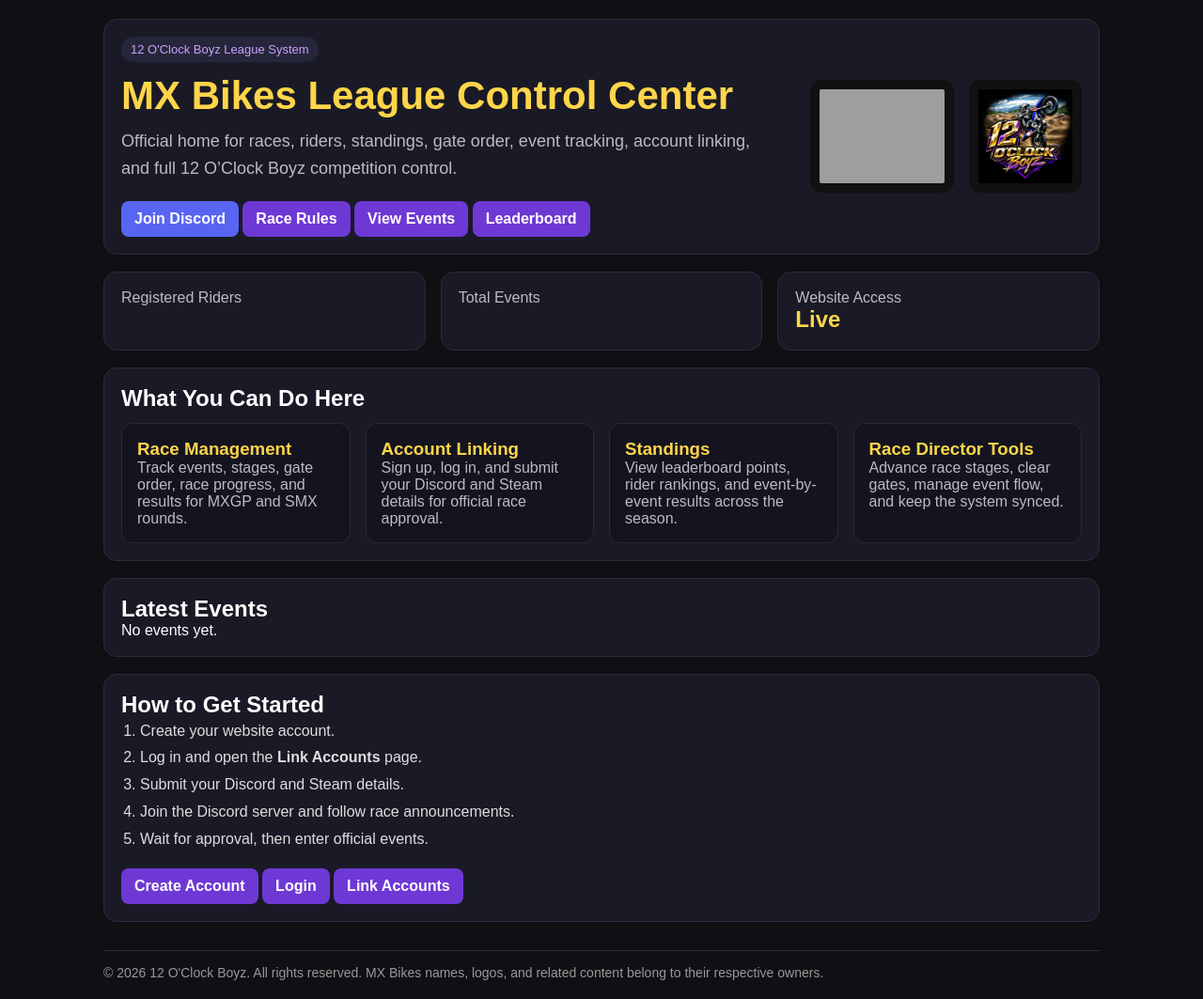
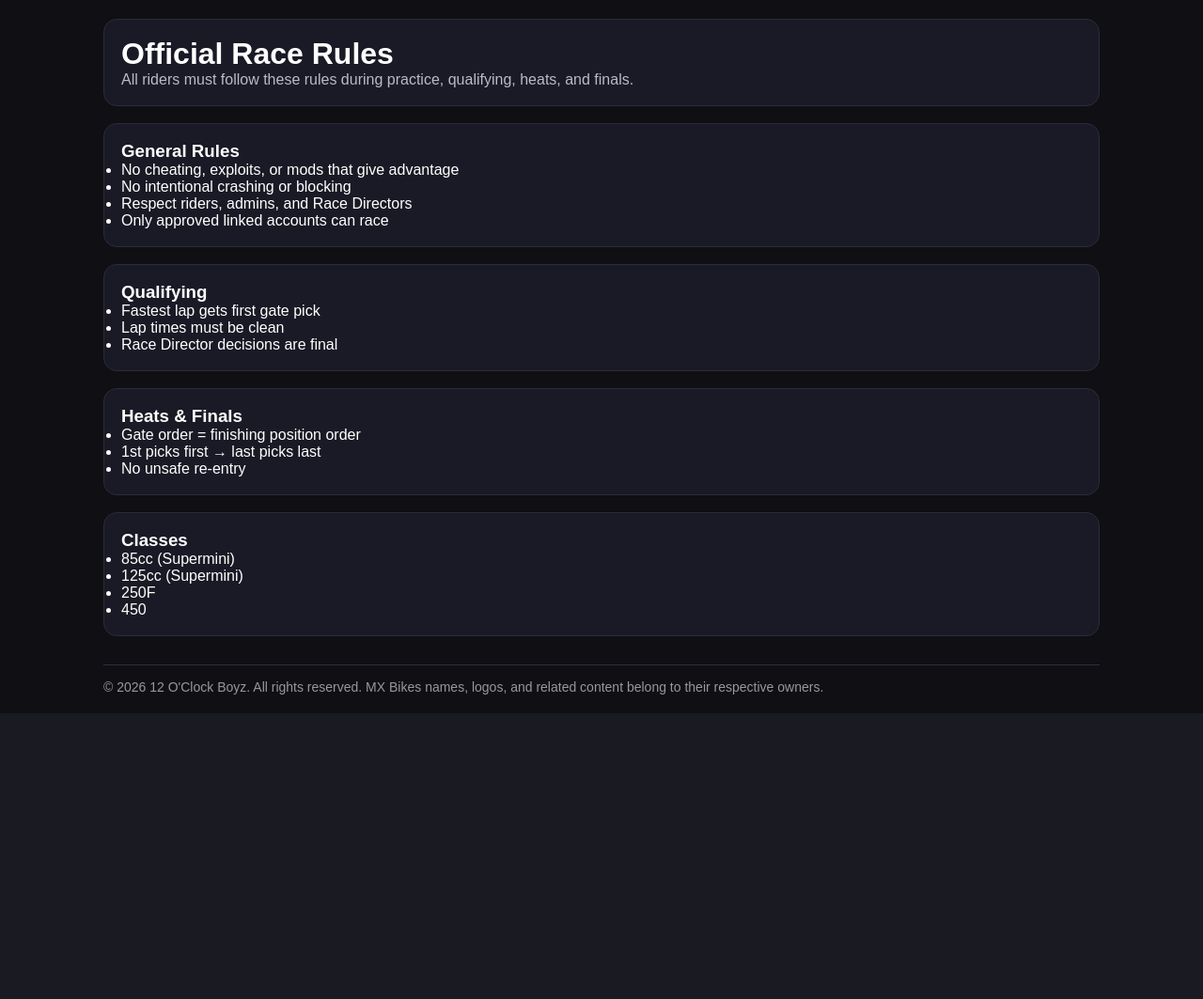
Before and after one commit to figjamfngaming-eng/12oclock-system, a Flask app: page /rules in a window 1280 px wide. Shown: the part 151-1214 px from the top of the page at 94% size. After the commit the page ends 910 px from the top, so only its background shows below. Run offline with Flask 3, Linux system fonts and the light colour scheme; some libraries are stand-ins or nearby versions; grey boxes are pictures that could not be loaded.

Commit message:
rules.html

```diff
--- a/web/templates/rules.html
+++ b/web/templates/rules.html
@@ -1,118 +1,46 @@
 {% extends "base.html" %}
 
 {% block content %}
-<div class="card" style="overflow:hidden;">
-    <div style="display:flex; gap:24px; align-items:center; justify-content:space-between; flex-wrap:wrap;">
-        <div style="flex:1; min-width:280px;">
-            <div class="pill">12 O'Clock Boyz League System</div>
-            <h1 style="font-size:42px; margin:12px 0 10px 0; color:#ffd54a;">
-                MX Bikes League Control Center
-            </h1>
-            <p class="subtle" style="font-size:18px; line-height:1.6; max-width:700px;">
-                Official home for races, riders, standings, gate order, event tracking, account linking,
-                and full 12 O’Clock Boyz competition control.
-            </p>
-
-            <div style="margin-top:20px;">
-                <a class="btn btn-discord" href="{{ discord_invite_url }}" target="_blank">Join Discord</a>
-                <a class="btn" href="/rules">Race Rules</a>
-                <a class="btn" href="/events">View Events</a>
-                <a class="btn" href="/leaderboard">Leaderboard</a>
-            </div>
-        </div>
-
-        <div style="display:flex; gap:16px; align-items:center; flex-wrap:wrap; justify-content:center;">
-            <img src="/static/images/mxb-logo.png" alt="MX Bikes Logo" style="height:120px; width:auto; border-radius:12px; background:#111; padding:10px;">
-            <img src="/static/images/12oclock-logo.png" alt="12 O'Clock Boyz Logo" style="height:120px; width:auto; border-radius:12px; background:#111; padding:10px;">
-        </div>
-    </div>
-</div>
-
-<div class="stats">
-    <div class="card">
-        <div class="subtle">Registered Riders</div>
-        <div class="stat-number">{{ riders_total }}</div>
-    </div>
-
-    <div class="card">
-        <div class="subtle">Total Events</div>
-        <div class="stat-number">{{ events_total }}</div>
-    </div>
-
-    <div class="card">
-        <div class="subtle">Website Access</div>
-        <div class="stat-number" style="font-size:24px;">Live</div>
-    </div>
+<div class="card">
+    <h1>Official Race Rules</h1>
+    <p class="subtle">All riders must follow these rules during practice, qualifying, heats, and finals.</p>
 </div>
 
 <div class="card">
-    <h2 style="margin-bottom:10px;">What You Can Do Here</h2>
-    <div style="display:grid; grid-template-columns:repeat(auto-fit,minmax(240px,1fr)); gap:16px; margin-top:12px;">
-        <div style="background:#141420; border:1px solid #2a2a38; border-radius:12px; padding:16px;">
-            <h3 style="margin-top:0; color:#ffd54a;">Race Management</h3>
-            <p class="subtle">Track events, stages, gate order, race progress, and results for MXGP and SMX rounds.</p>
-        </div>
-
-        <div style="background:#141420; border:1px solid #2a2a38; border-radius:12px; padding:16px;">
-            <h3 style="margin-top:0; color:#ffd54a;">Account Linking</h3>
-            <p class="subtle">Sign up, log in, and submit your Discord and Steam details for official race approval.</p>
-        </div>
-
-        <div style="background:#141420; border:1px solid #2a2a38; border-radius:12px; padding:16px;">
-            <h3 style="margin-top:0; color:#ffd54a;">Standings</h3>
-            <p class="subtle">View leaderboard points, rider rankings, and event-by-event results across the season.</p>
-        </div>
-
-        <div style="background:#141420; border:1px solid #2a2a38; border-radius:12px; padding:16px;">
-            <h3 style="margin-top:0; color:#ffd54a;">Race Director Tools</h3>
-            <p class="subtle">Advance race stages, clear gates, manage event flow, and keep the system synced.</p>
-        </div>
-    </div>
+    <h3>General Rules</h3>
+    <ul>
+        <li>No cheating, exploits, or mods that give advantage</li>
+        <li>No intentional crashing or blocking</li>
+        <li>Respect riders, admins, and Race Directors</li>
+        <li>Only approved linked accounts can race</li>
+    </ul>
 </div>
 
 <div class="card">
-    <h2>Latest Events</h2>
-
-    {% if latest_events %}
-    <table>
-        <thead>
-            <tr>
-                <th>ID</th>
-                <th>Name</th>
-                <th>Class</th>
-                <th>Stage</th>
-            </tr>
-        </thead>
-        <tbody>
-            {% for e in latest_events %}
-            <tr>
-                <td><a class="link" href="/event/{{ e.id }}">#{{ e.id }}</a></td>
-                <td>{{ e.name }}</td>
-                <td>{{ e.class_name }}</td>
-                <td>{{ e.race_stage }}</td>
-            </tr>
-            {% endfor %}
-        </tbody>
-    </table>
-    {% else %}
-    <p>No events yet.</p>
-    {% endif %}
+    <h3>Qualifying</h3>
+    <ul>
+        <li>Fastest lap gets first gate pick</li>
+        <li>Lap times must be clean</li>
+        <li>Race Director decisions are final</li>
+    </ul>
 </div>
 
 <div class="card">
-    <h2>How to Get Started</h2>
-    <ol style="line-height:1.8; color:#dddddd; padding-left:20px;">
-        <li>Create your website account.</li>
-        <li>Log in and open the <strong>Link Accounts</strong> page.</li>
-        <li>Submit your Discord and Steam details.</li>
-        <li>Join the Discord server and follow race announcements.</li>
-        <li>Wait for approval, then enter official events.</li>
-    </ol>
+    <h3>Heats & Finals</h3>
+    <ul>
+        <li>Gate order = finishing position order</li>
+        <li>1st picks first → last picks last</li>
+        <li>No unsafe re-entry</li>
+    </ul>
+</div>
 
-    <div style="margin-top:16px;">
-        <a class="btn" href="/signup">Create Account</a>
-        <a class="btn" href="/login">Login</a>
-        <a class="btn" href="/link-accounts">Link Accounts</a>
-    </div>
+<div class="card">
+    <h3>Classes</h3>
+    <ul>
+        <li>85cc (Supermini)</li>
+        <li>125cc (Supermini)</li>
+        <li>250F</li>
+        <li>450</li>
+    </ul>
 </div>
 {% endblock %}
```
